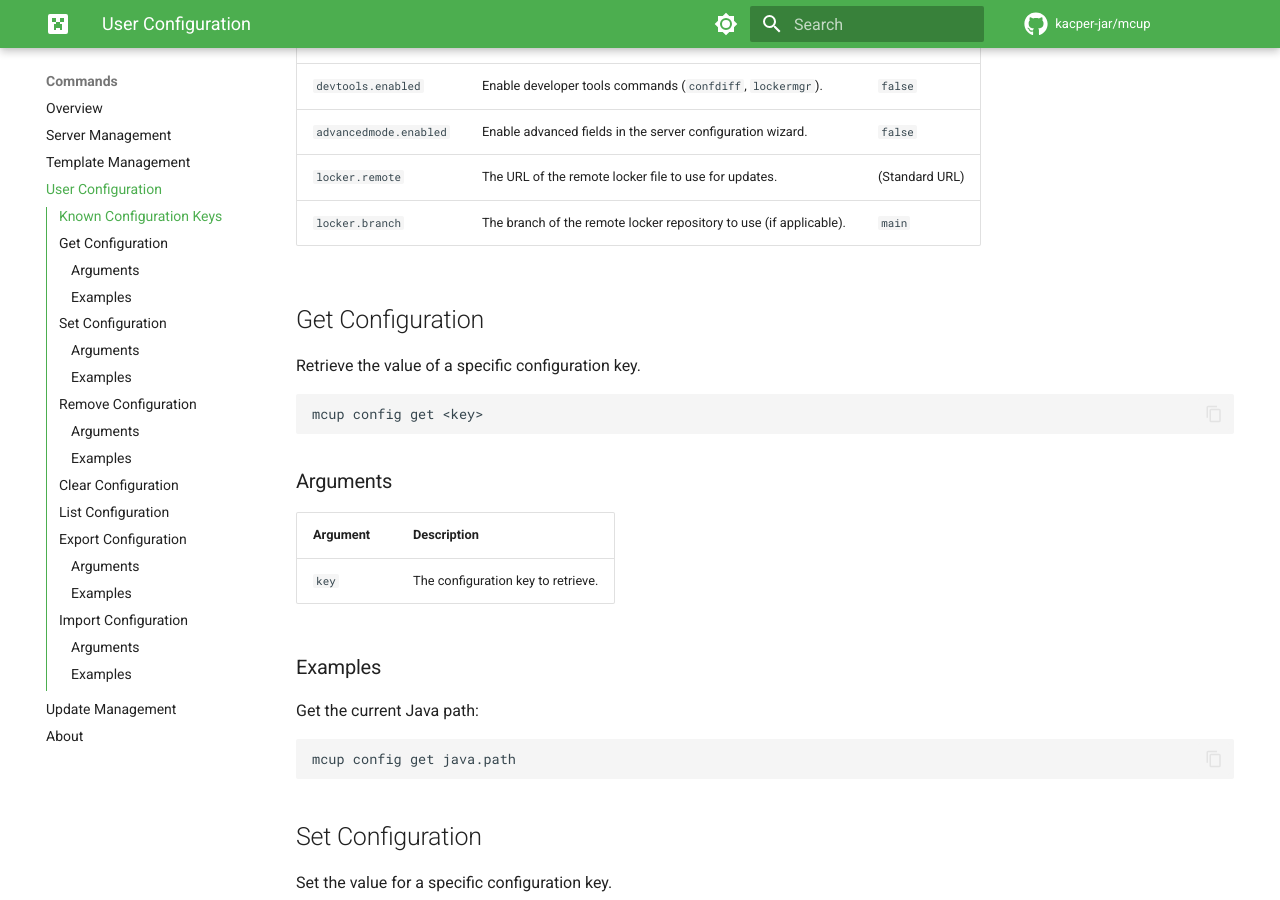
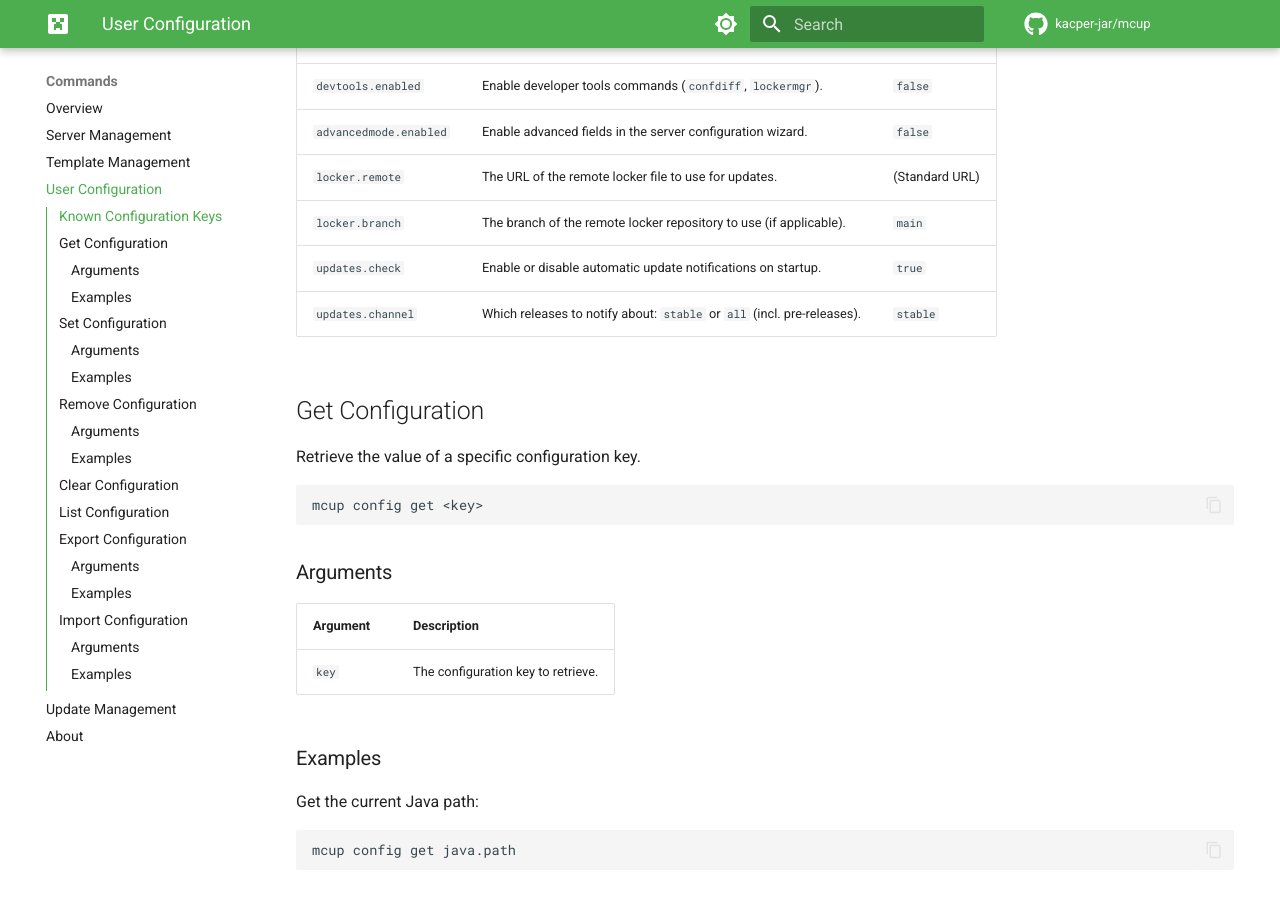
Before and after one commit to kacper-jar/mcup, an MkDocs documentation site: the page built from docs/commands/userconfig.md, in a window 1280 px wide and 900 px high, scrolled down 443 px. Built offline with MkDocs 1.6.1 and Material for MkDocs 9.7.7, drawn with Linux system fonts in a browser that asks for light colours; comment, search, counter and statistics services are not loaded; the version menu is left out.

Commit message:
docs: update userconfig docs to include update settings

```diff
--- a/docs/commands/userconfig.md
+++ b/docs/commands/userconfig.md
@@ -5,14 +5,16 @@ across sessions.
 
 ## Known Configuration Keys
 
-| Key                    | Description                                                        | Default Value  |
-|:-----------------------|:-------------------------------------------------------------------|:---------------|
-| `java.path`            | The path to the Java executable to use for running servers.        | `java`         |
-| `logging.level`        | The logging level for the CLI output (e.g., `DEBUG`, `INFO`).      | `INFO`         |
-| `devtools.enabled`     | Enable developer tools commands (`confdiff`, `lockermgr`).         | `false`        |
-| `advancedmode.enabled` | Enable advanced fields in the server configuration wizard.         | `false`        |
-| `locker.remote`        | The URL of the remote locker file to use for updates.              | (Standard URL) |
-| `locker.branch`        | The branch of the remote locker repository to use (if applicable). | `main`         |
+| Key                    | Description                                                             | Default Value  |
+|:-----------------------|:------------------------------------------------------------------------|:---------------|
+| `java.path`            | The path to the Java executable to use for running servers.             | `java`         |
+| `logging.level`        | The logging level for the CLI output (e.g., `DEBUG`, `INFO`).           | `INFO`         |
+| `devtools.enabled`     | Enable developer tools commands (`confdiff`, `lockermgr`).              | `false`        |
+| `advancedmode.enabled` | Enable advanced fields in the server configuration wizard.              | `false`        |
+| `locker.remote`        | The URL of the remote locker file to use for updates.                   | (Standard URL) |
+| `locker.branch`        | The branch of the remote locker repository to use (if applicable).      | `main`         |
+| `updates.check`        | Enable or disable automatic update notifications on startup.            | `true`         |
+| `updates.channel`      | Which releases to notify about: `stable` or `all` (incl. pre-releases). | `stable`       |
 
 ## Get Configuration
 
```
